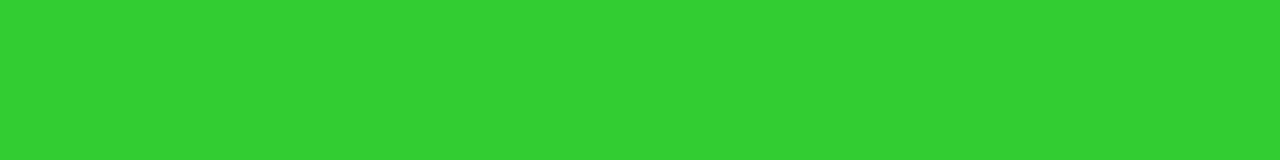
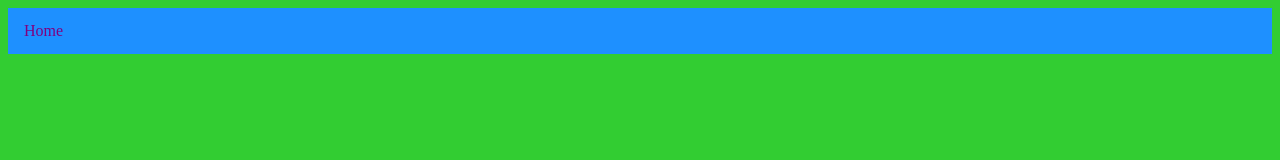
Before and after one commit to Ellwanger-Classroom/Ellwanger-Classroom.github.io, a plain HTML site: page index.htm in a window 1280 px wide. Drawn offline with Linux system fonts and the light colour scheme.

Commit message:
Update index.htm

```diff
--- a/index.htm
+++ b/index.htm
@@ -5,6 +5,8 @@
     <title>Home | Ellwanger Classroom</title>
   </head>
   <body>
-
+    <ul class="nav">
+      <li><a href="ellwanger-classroom.github.io">Home</a></li>
+    </ul>
   </body>
 </html>
```
